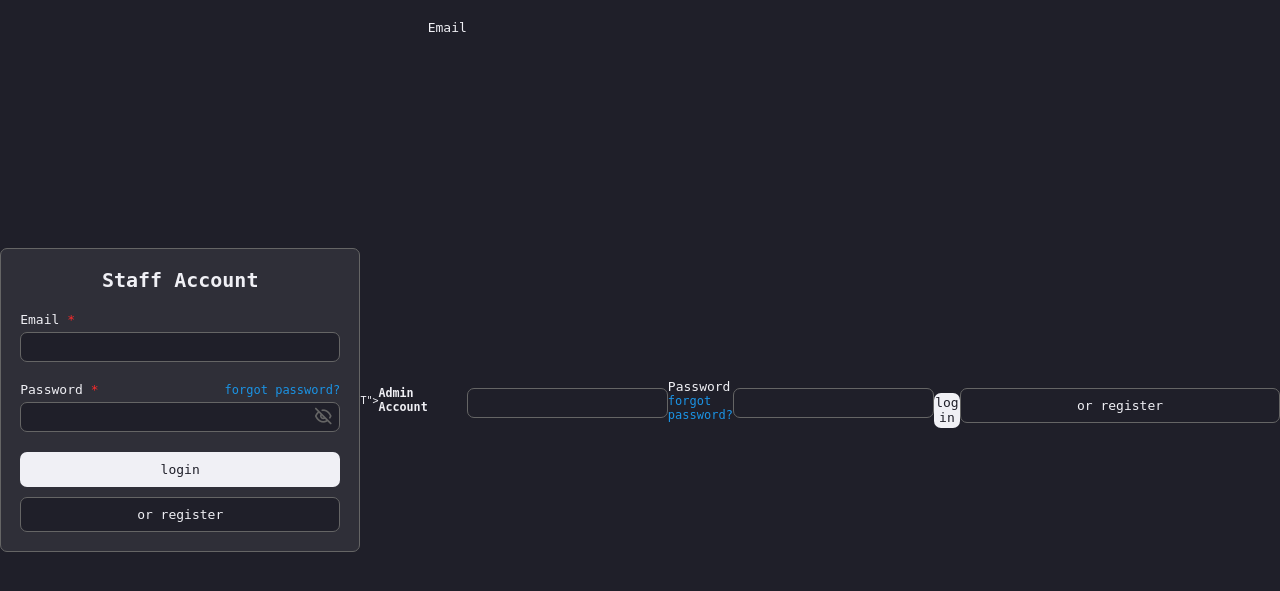
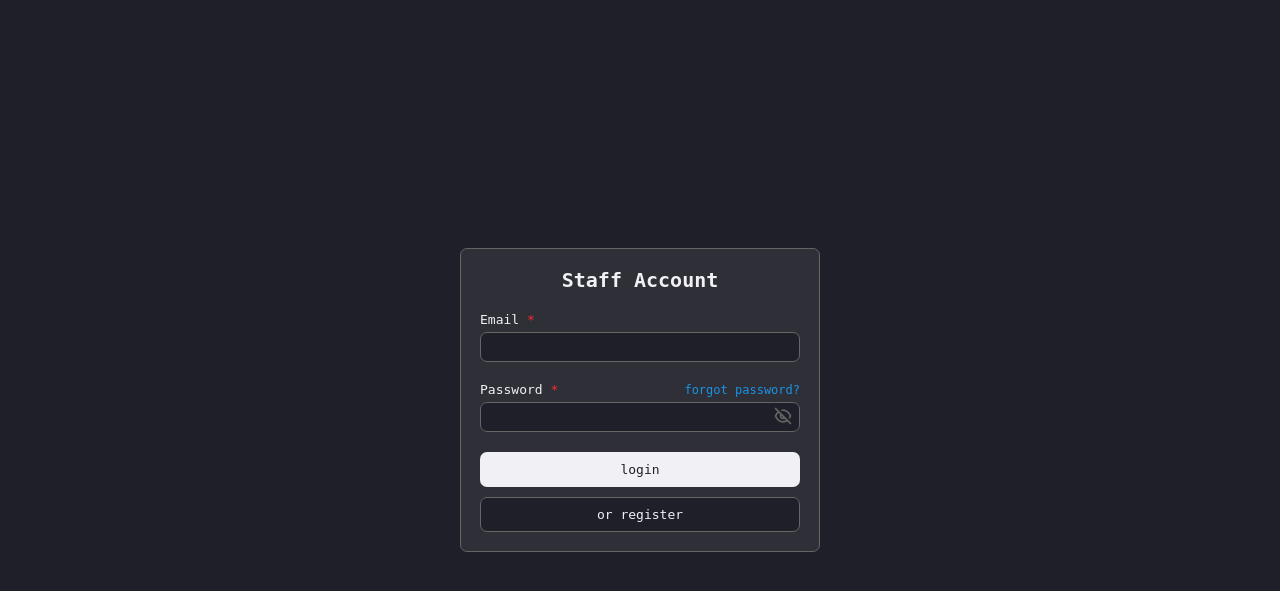
Before and after one commit to nekolaiv/cssc, a PHP site: page /cssc/src/views/admin/login.php in a window 1280 px wide. Shown: the top 591 px of the page. Run offline with PHP 8.4, Linux system fonts and the light colour scheme.

Commit message:
minor fix

```diff
--- a/src/views/admin/login.php
+++ b/src/views/admin/login.php
@@ -1,12 +1,4 @@
-<!DOCTYPE html>
-<html lang="en">
-<head>
-    <title>Admin Login Form</title>
-    <link rel="stylesheet" href="/cssc/public/assets/css/global.css">
-    <link rel="stylesheet" href="/cssc/public/assets/css/auth.css">
-</head>
-<body>
-    <form action="" method="POS<?php
+<?php
 error_reporting(E_ALL);
 ini_set('display_errors', 1);
 
@@ -90,17 +82,3 @@ extract($_SESSION);
     <script src="/cssc/src/js/script.js"></script>
 </body>
 </html>
-T">
-        <h3>Admin Account</h3>
-        <label for="email">Email</label>
-        <input type="email" name="email" id="email" required>
-        <div class="password">
-            <label for="password">Password</label>
-            <a href="./forgot-password.php" class="forgot-password">forgot password?</a>
-        </div>
-        <input type="password" name="password" id="password" required>
-        <button type="submit" class="primary-button">log in</button>
-        <a href="./register.php"><button type="button" class="secondary-button">or register</button></a>
-    </form>
-</body>
-</html>
```
